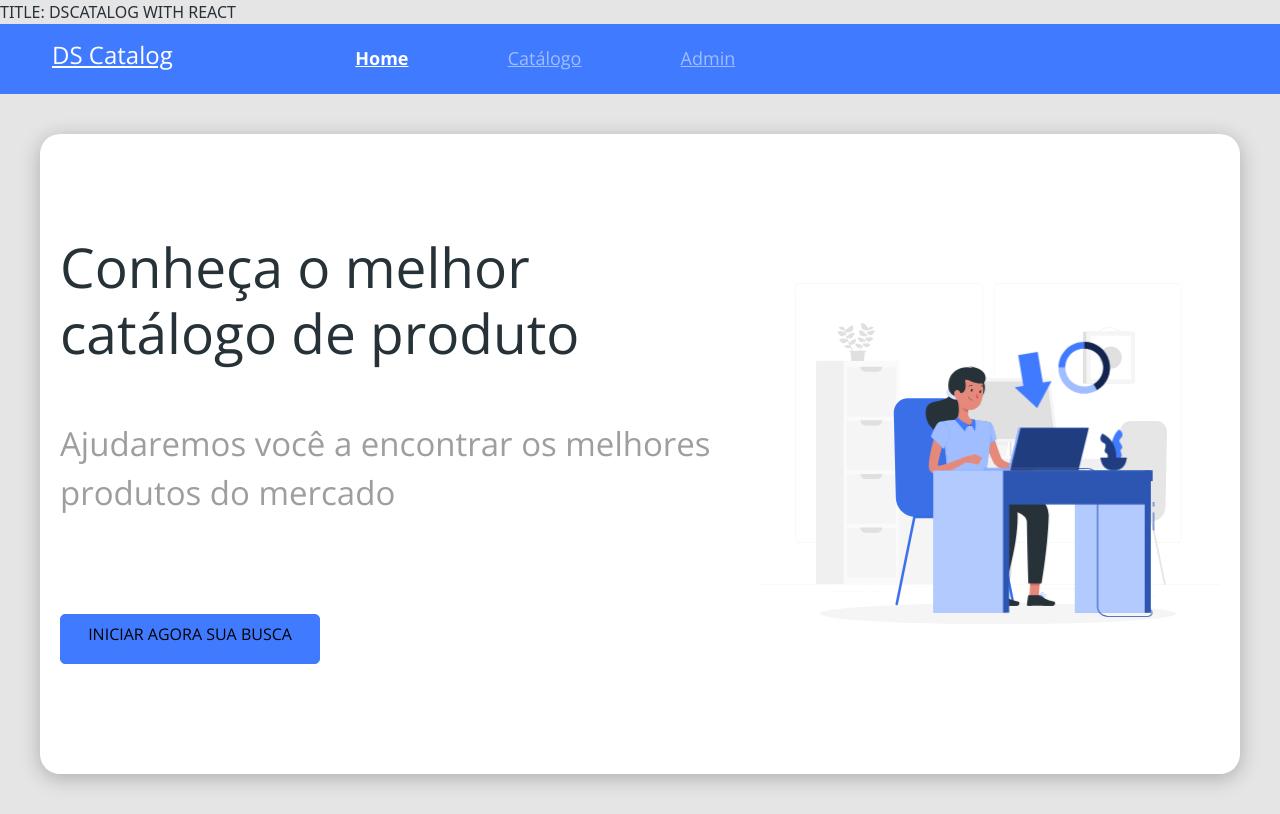
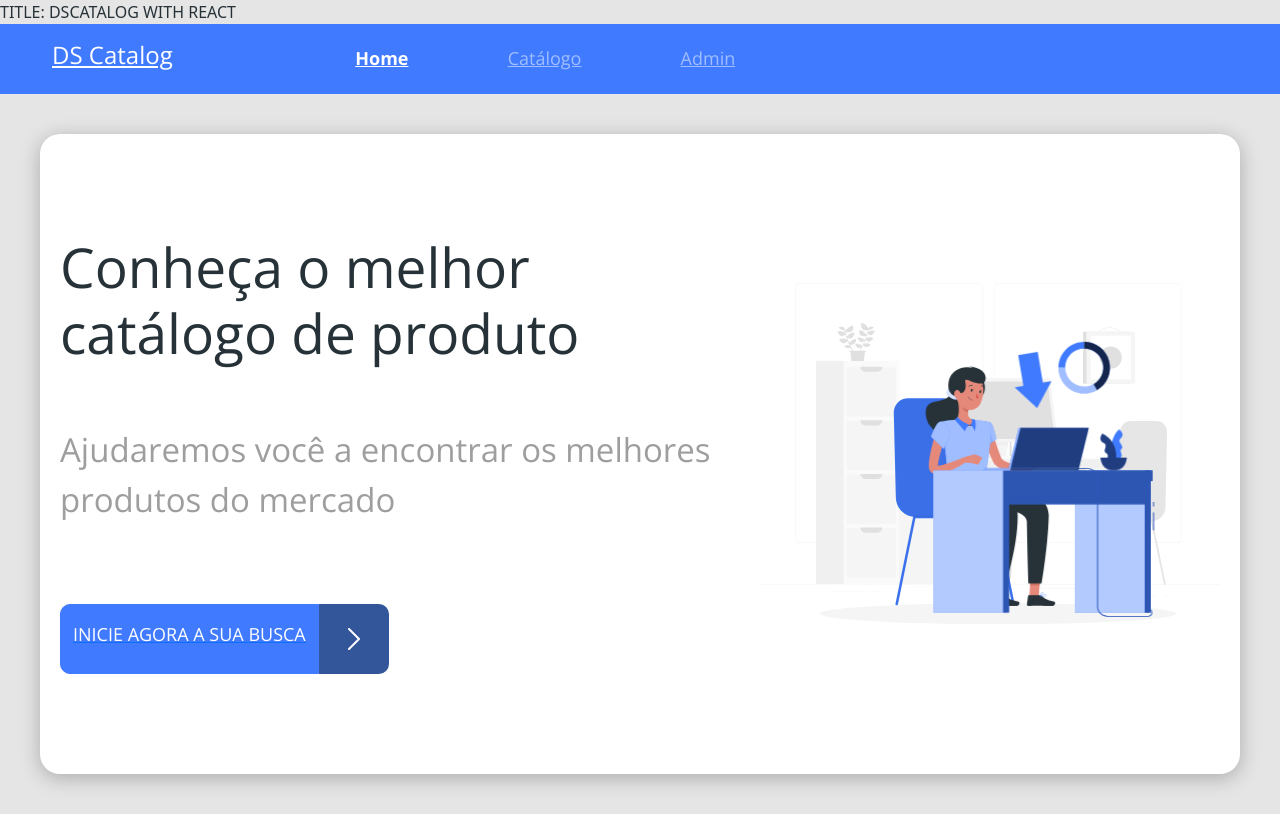
Before and after one commit to gilbertodfl/react_spring_bootstrap, a React (Create React App) app in the folder frontweb/: page / in a window 1280 px wide. Built offline with nearby package versions, Linux system fonts and the light colour scheme.

Commit message:
Button arrow

```diff
--- a/frontweb/src/components/ButtonIcon/index.tsx
+++ b/frontweb/src/components/ButtonIcon/index.tsx
@@ -1,11 +1,18 @@
 import './styles.css';
 
-const ButtonIcon = () =>
-{
-    return(
-        <button className="btn btn-primary btn-icon">
-            <h6>INICIAR AGORA SUA BUSCA</h6>
-        </button>
-    )
-}
+import { ReactComponent as ArrowIcon } from 'assets/images/arrow.svg';
+
+const ButtonIcon = () => {
+  return (
+    <div className="btn-container">
+      <button className="btn btn-primary">
+        <h6>Inicie agora a sua busca</h6>
+      </button>
+      <div className="btn-icon-container">
+        <ArrowIcon />
+      </div>
+    </div>
+  );
+};
+
 export default ButtonIcon;
--- a/frontweb/src/components/ButtonIcon/styles.css
+++ b/frontweb/src/components/ButtonIcon/styles.css
@@ -1,5 +1,34 @@
-.btn-icon{
-    width: 260px;
+.btn-container {
+    display: flex;
+}
+
+.btn-container button {
+    border-radius: 10px 0 0 10px;
+}
+
+.btn h6 {
+    color: #fff;
+    font-size: 12px;
+    text-transform: uppercase;
+}
+
+.btn-icon-container {
+    display: flex;
+    justify-content: center;
+    align-items: center;
+    width: 50px;
     height: 50px;
-    border-radius: 5px;
+    border-radius: 0px 10px 10px 0px;
+    background-color: #33569B;
 }
+
+@media (min-width: 576px) {
+    .btn-icon-container {
+        width: 70px;
+        height: 70px;
+    }
+
+    .btn h6 {
+        font-size: 18px;
+    }
+}
```
Also changed, not shown: frontweb/src/assets/images/arrow.svg (added).
